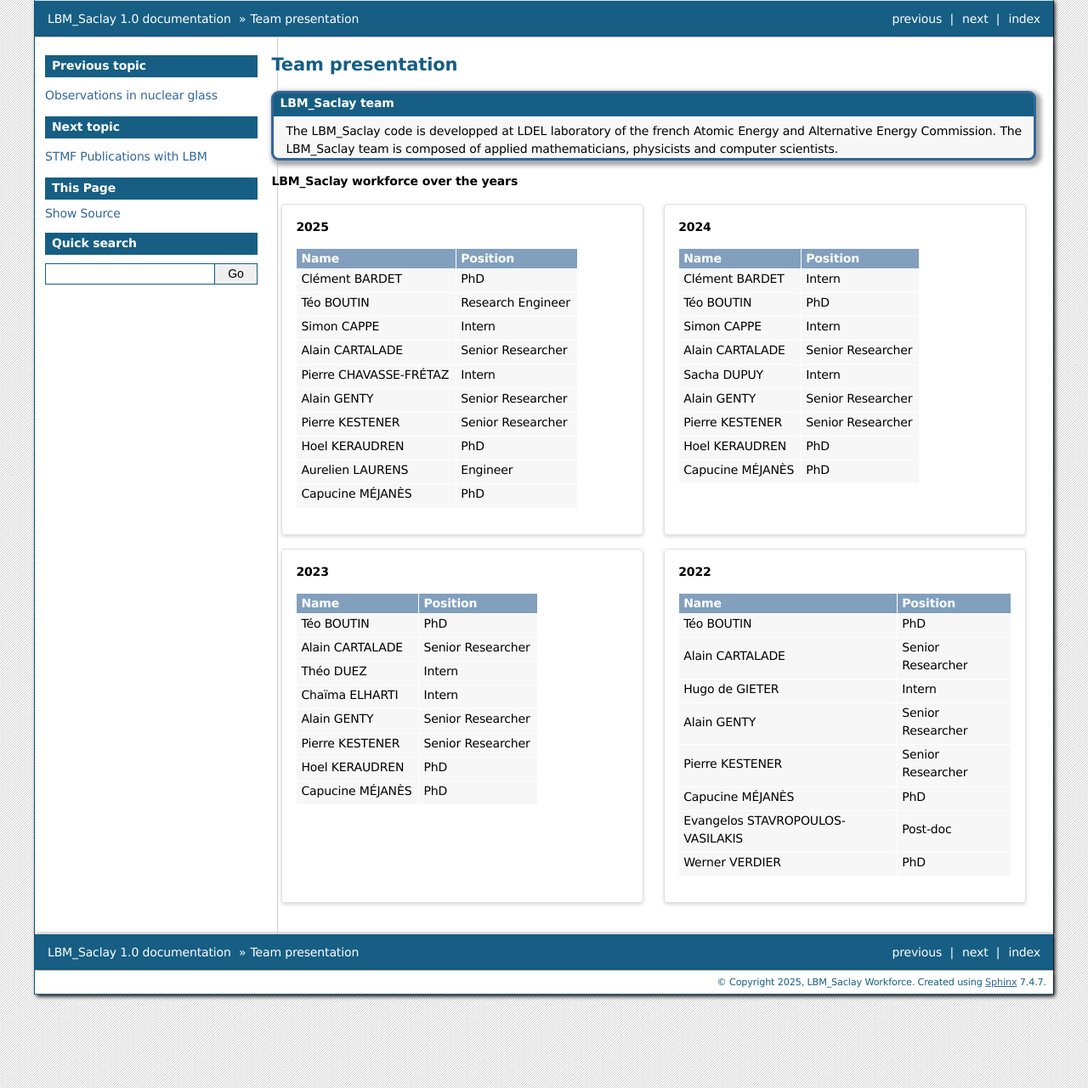
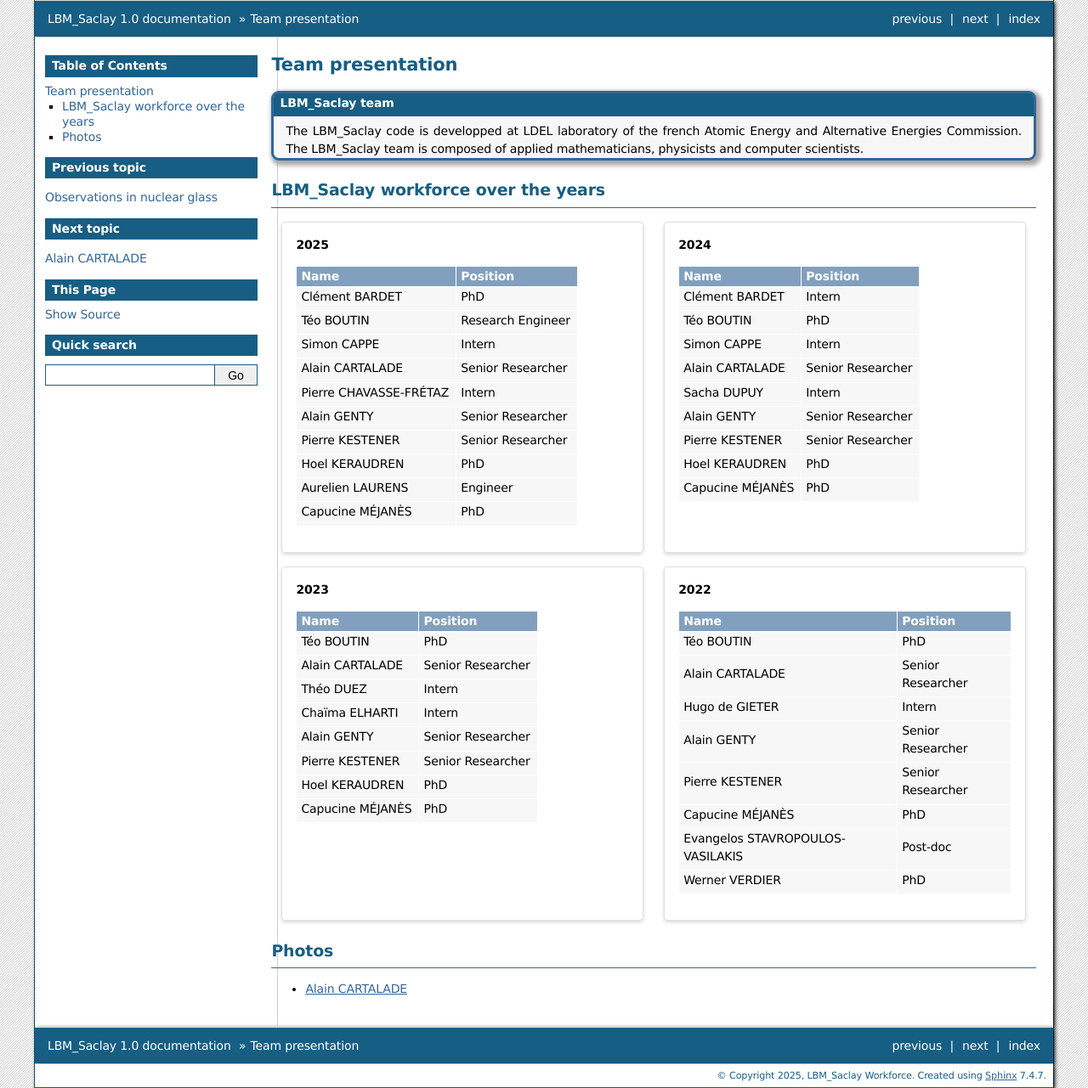
Before and after one commit to cea-lbm-saclay/LBM_Saclay_Documentation, a Sphinx documentation site: the page built from doc/src_doc/00_INTRODUCTION/TEAM/Team_Presentation.rst, in a window 1280 px wide. Shown: the whole page at 85% size. Built offline with Sphinx 7.4.7, drawn with Linux system fonts in a browser that asks for light colours.

Commit message:
Add photo

```diff
--- a/doc/src_doc/00_INTRODUCTION/TEAM/Team_Presentation.rst
+++ b/doc/src_doc/00_INTRODUCTION/TEAM/Team_Presentation.rst
@@ -3,9 +3,10 @@
 
 .. admonition:: LBM_Saclay team
 
-     The LBM_Saclay code is developped at LDEL laboratory of the french Atomic Energy and Alternative Energy Commission. The LBM_Saclay team is composed of applied mathematicians, physicists and computer scientists.
+     The LBM_Saclay code is developped at LDEL laboratory of the french Atomic Energy and Alternative Energies Commission. The LBM_Saclay team is composed of applied mathematicians, physicists and computer scientists.
 
-**LBM_Saclay workforce over the years**
+LBM_Saclay workforce over the years
+-----------------------------------
 
 .. grid:: 2
    :gutter: 4
@@ -120,3 +121,12 @@
            - Post-doc
          * - Werner VERDIER
            - PhD
+
+
+Photos
+------
+
+.. toctree::
+   :maxdepth: 1
+
+   ./Photos.rst
```
Also changed, not shown: doc/src_doc/00_INTRODUCTION/TEAM/Photos.rst (added, +53 -0 lines).
